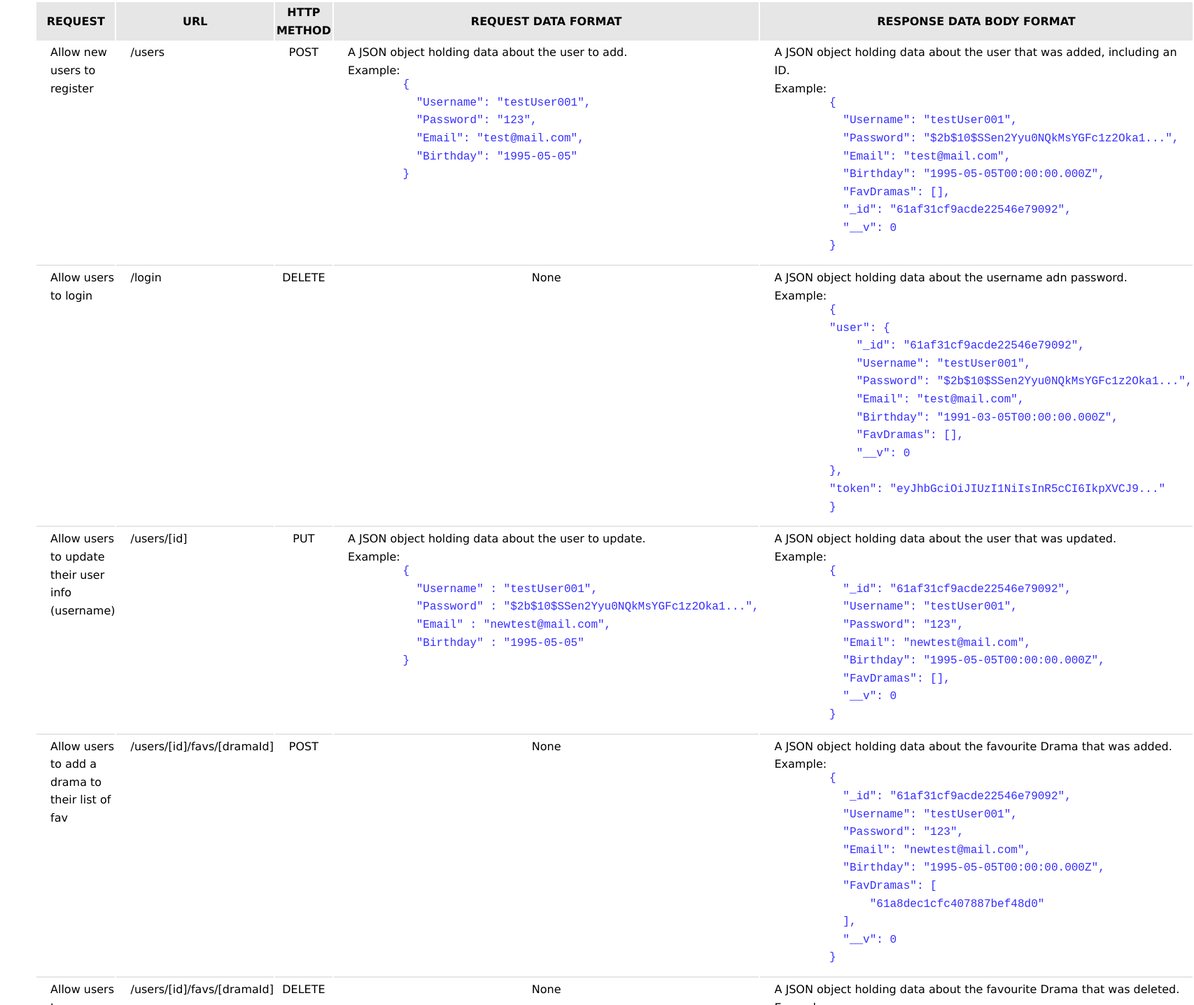
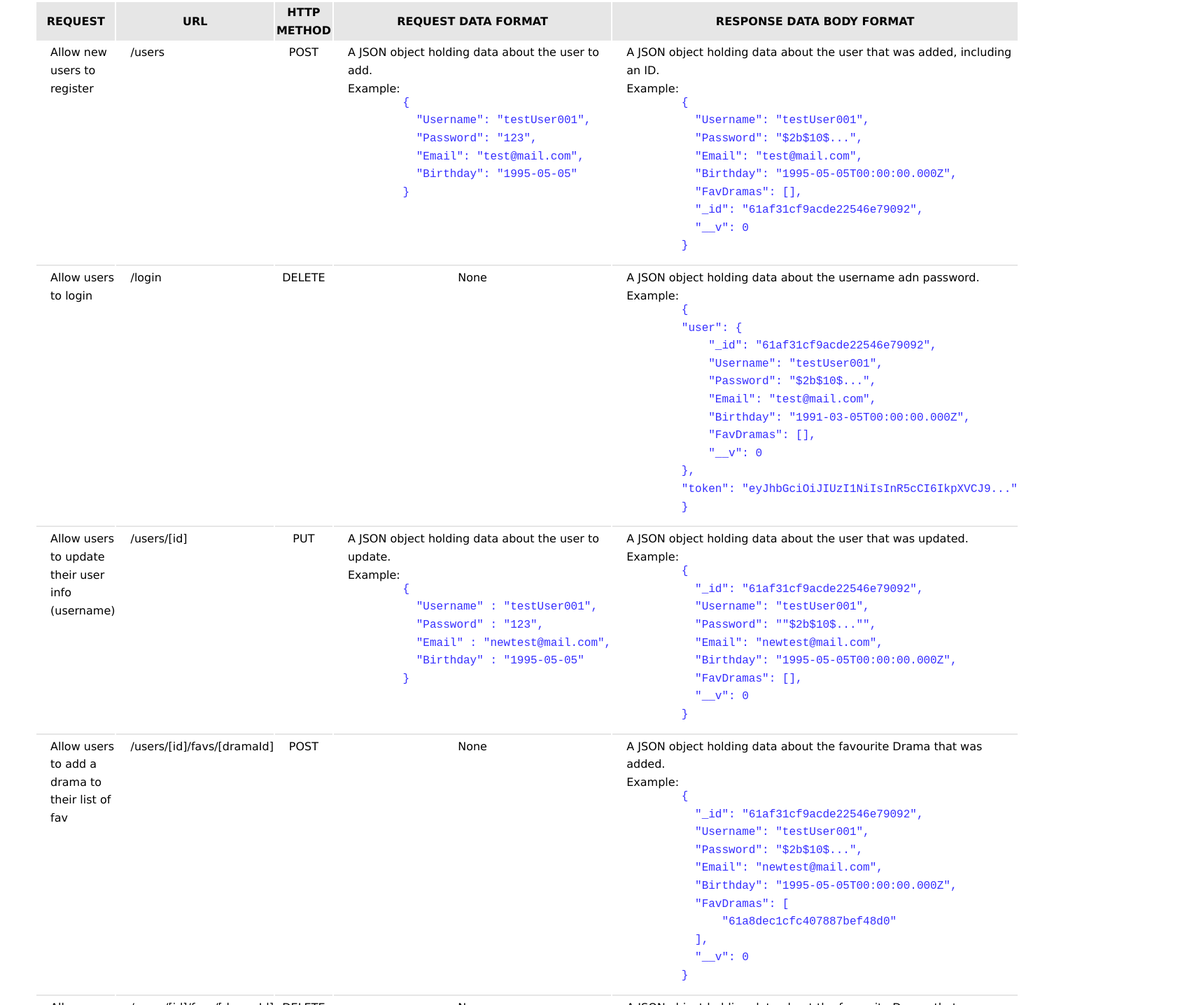
Before and after one commit to almanowski/kdrama_api, a website: page public/documentation.html in a window 1280 px wide. Shown: the part 1903-3339 px from the top of the page at 70% size, 1706 px wide, since content can reach past the window. Drawn offline with nearby package versions, Linux system fonts and the light colour scheme.

Commit message:
Update content

```diff
--- a/public/documentation.html
+++ b/public/documentation.html
@@ -167,7 +167,7 @@
               <code>
                 {
                   "Username": "testUser001",
-                  "Password": "$2b$10$SSen2Yyu0NQkMsYGFc1z2Oka1...",
+                  "Password": "$2b$10$...",
                   "Email": "test@mail.com",
                   "Birthday": "1995-05-05T00:00:00.000Z",
                   "FavDramas": [],
@@ -193,7 +193,7 @@
                 "user": {
                     "_id": "61af31cf9acde22546e79092",
                     "Username": "testUser001",
-                    "Password": "$2b$10$SSen2Yyu0NQkMsYGFc1z2Oka1...",
+                    "Password": "$2b$10$...",
                     "Email": "test@mail.com",
                     "Birthday": "1991-03-05T00:00:00.000Z",
                     "FavDramas": [],
@@ -217,7 +217,7 @@
               <code>
                 {
                   "Username" : "testUser001",
-                  "Password" : "$2b$10$SSen2Yyu0NQkMsYGFc1z2Oka1...",
+                  "Password" : "123",
                   "Email" : "newtest@mail.com",
                   "Birthday" : "1995-05-05"
                 }
@@ -233,7 +233,7 @@
                 {
                   "_id": "61af31cf9acde22546e79092",
                   "Username": "testUser001",
-                  "Password": "123",
+                  "Password": ""$2b$10$..."",
                   "Email": "newtest@mail.com",
                   "Birthday": "1995-05-05T00:00:00.000Z",
                   "FavDramas": [],
@@ -257,7 +257,7 @@
                 {
                   "_id": "61af31cf9acde22546e79092",
                   "Username": "testUser001",
-                  "Password": "123",
+                  "Password": "$2b$10$...",
                   "Email": "newtest@mail.com",
                   "Birthday": "1995-05-05T00:00:00.000Z",
                   "FavDramas": [
@@ -283,7 +283,7 @@
                 {
                   "_id": "61af31cf9acde22546e79092",
                   "Username": "testUser001",
-                  "Password": "123",
+                  "Password": "$2b$10$...",
                   "Email": "newtest@mail.com",
                   "Birthday": "1995-05-05T00:00:00.000Z",
                   "FavDramas": [],
```
